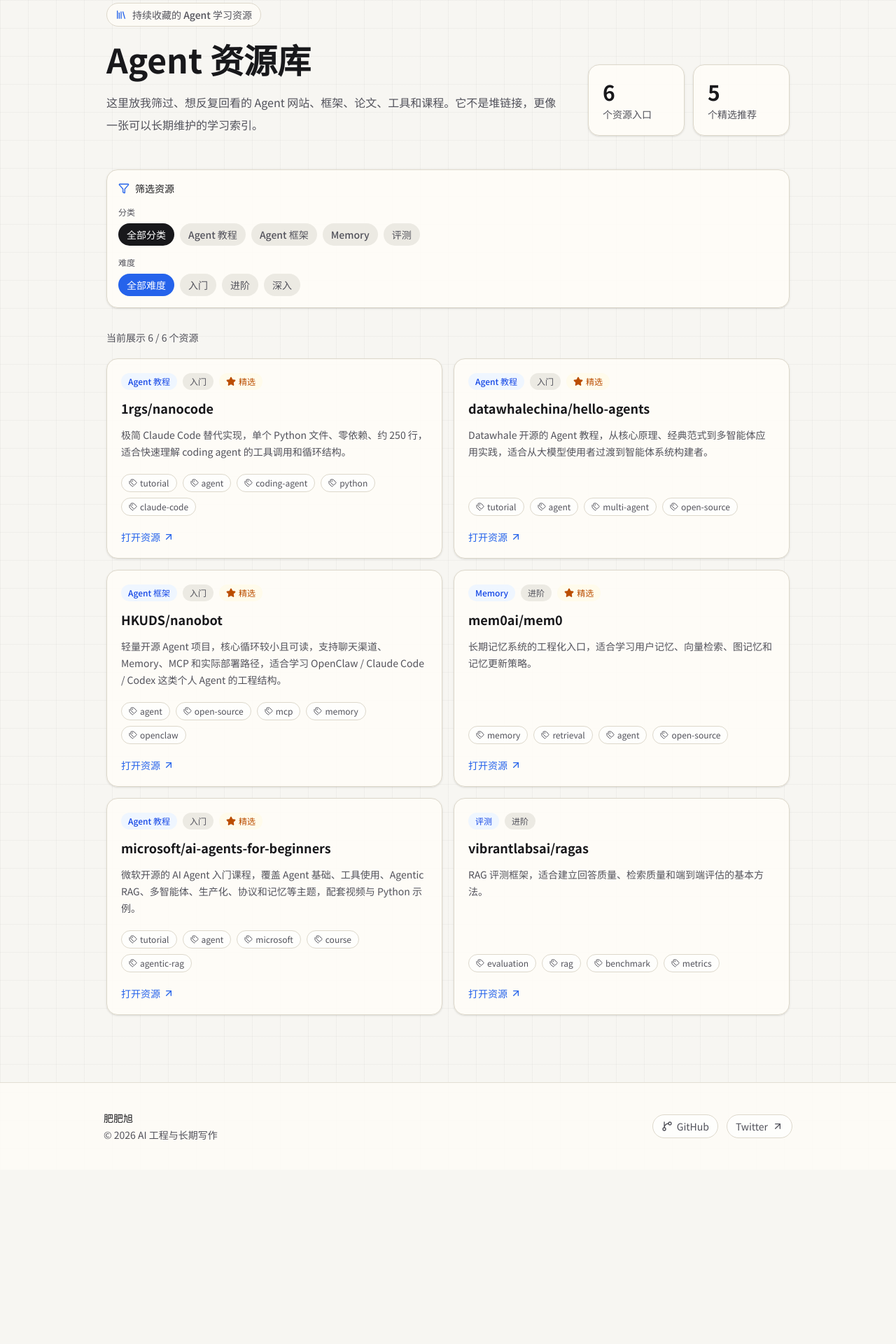
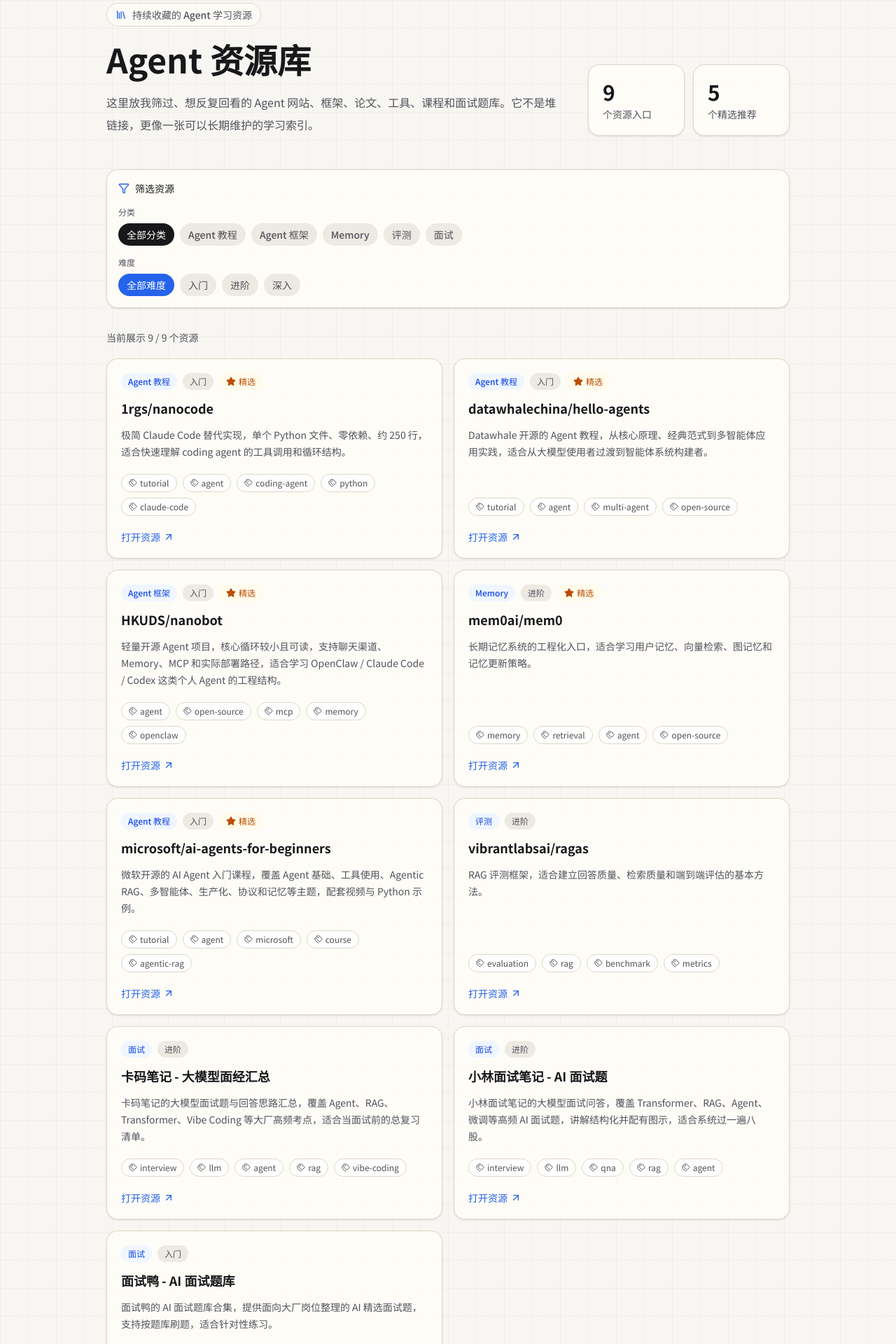
Before and after one commit to Lrcx/feifeixu-blog, a Next.js app: page /resources in a window 1280 px wide. Shown: the part 160-2080 px from the top of the page at 70% size. Before the commit the page ends 1831 px from the top, so only its background shows below. Built offline with nearby package versions, Linux system fonts and the light colour scheme.

Commit message:
add interview module to agent resources

```diff
--- a/app/resources/ResourcesPageClient.tsx
+++ b/app/resources/ResourcesPageClient.tsx
@@ -57,7 +57,7 @@ export default function ResourcesPageClient({
                 Agent 资源库
               </h1>
               <p className="mt-4 max-w-2xl text-secondary leading-8">
-                这里放我筛过、想反复回看的 Agent 网站、框架、论文、工具和课程。它不是堆链接，更像一张可以长期维护的学习索引。
+                这里放我筛过、想反复回看的 Agent 网站、框架、论文、工具、课程和面试题库。它不是堆链接，更像一张可以长期维护的学习索引。
               </p>
             </div>
 
--- a/app/resources/page.tsx
+++ b/app/resources/page.tsx
@@ -4,7 +4,7 @@ import ResourcesPageClient from "./ResourcesPageClient";
 
 export const metadata: Metadata = {
   title: "Agent 资源库",
-  description: "持续收藏的 Agent 学习网站、框架、论文、工具、课程和项目。",
+  description: "持续收藏的 Agent 学习网站、框架、论文、工具、课程、面试题集和项目。",
 };
 
 export default function ResourcesPage() {
--- a/data/resources.ts
+++ b/data/resources.ts
@@ -72,6 +72,36 @@ export const agentResources: AgentResource[] = [
     featured: false,
     addedAt: "2026-05-21",
   },
+  {
+    title: "小林面试笔记 - AI 面试题",
+    url: "https://xiaolinnote.com/ai/",
+    description: "小林面试笔记的大模型面试问答，覆盖 Transformer、RAG、Agent、微调等高频 AI 面试题，讲解结构化并配有图示，适合系统过一遍八股。",
+    category: "面试",
+    tags: ["interview", "llm", "qna", "rag", "agent"],
+    level: "进阶",
+    featured: false,
+    addedAt: "2026-08-20",
+  },
+  {
+    title: "卡码笔记 - 大模型面经汇总",
+    url: "https://notes.kamacoder.com/interview/llm/",
+    description: "卡码笔记的大模型面试题与回答思路汇总，覆盖 Agent、RAG、Transformer、Vibe Coding 等大厂高频考点，适合当面试前的总复习清单。",
+    category: "面试",
+    tags: ["interview", "llm", "agent", "rag", "vibe-coding"],
+    level: "进阶",
+    featured: false,
+    addedAt: "2026-08-20",
+  },
+  {
+    title: "面试鸭 - AI 面试题库",
+    url: "https://www.mianshiya.com/banks?category=ai",
+    description: "面试鸭的 AI 面试题库合集，提供面向大厂岗位整理的 AI 精选面试题，支持按题库刷题，适合针对性练习。",
+    category: "面试",
+    tags: ["interview", "ai", "question-bank"],
+    level: "入门",
+    featured: false,
+    addedAt: "2026-08-20",
+  },
 ];
 
 export function getAllResources(): AgentResource[] {
```
